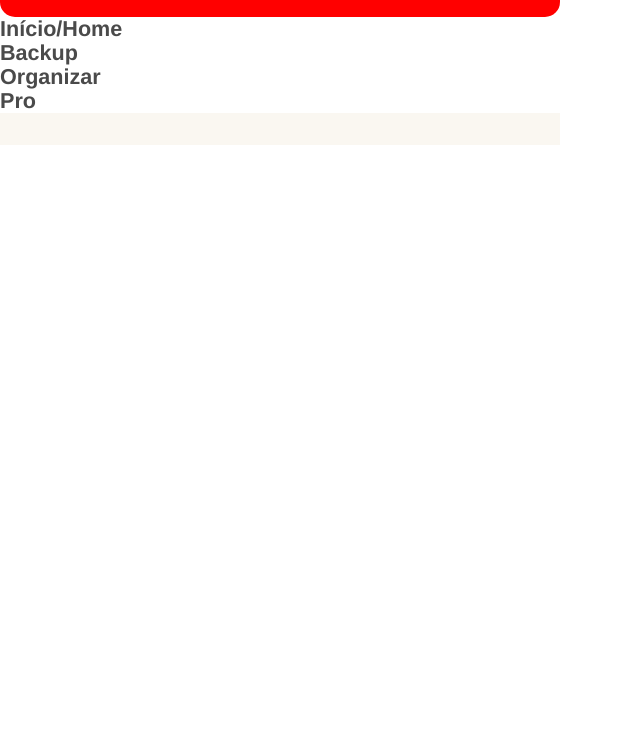
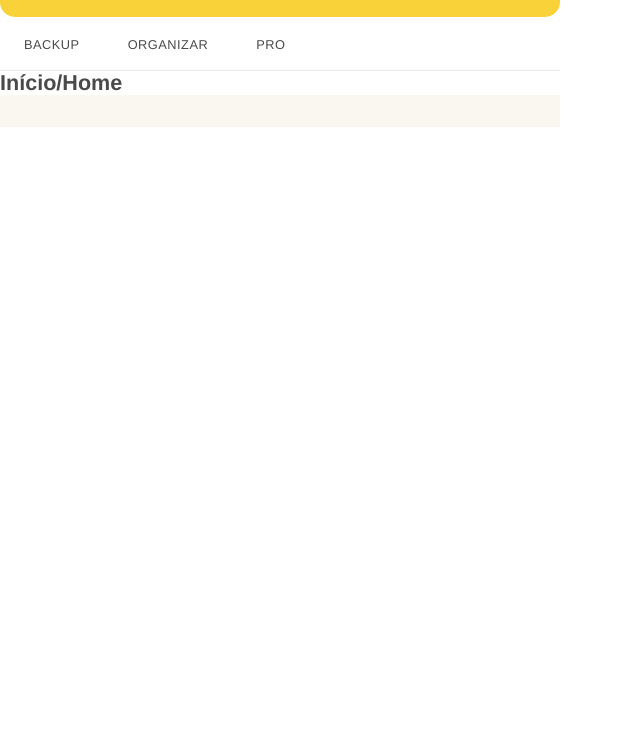
Before and after one commit to caio-venancio/bookmark-manager, a browser extension: page src/index.html in a window 1280 px wide. Shown: the part 55-800 px from the top of the page, without its empty margins (0-640 px from the left). Drawn offline with nearby package versions, Linux system fonts and the light colour scheme; files that its build step writes are made by us from their sources; files whose address does not match are found by name.

Commit message:
feat: Adicionar alternância de abas

```diff
--- a/package.json
+++ b/package.json
@@ -12,7 +12,7 @@
     "copy:manifest": "copyfiles -u 1 src/manifest.json dist/",
     "copy:images": "copyfiles -u 1 src/images/**/* dist/",
     "copy:html": "copyfiles -u 1 src/index.html dist/",
-    "build": "npm run build:ts && npm run build:sass && npm run copy:manifest && npm run copy:images",
+    "build": "npm run build:ts && npm run build:sass && npm run copy:manifest && npm run copy:images && npm run copy:html",
     "watch:ts": "tsc --watch",
     "watch:sass": "sass --watch src/styles/styles.scss dist/styles.css",
     "watch:html": "copyfiles -u 1 src/index.html dist/ --watch",
--- a/src/index.html
+++ b/src/index.html
@@ -11,22 +11,27 @@
         <h1 style="color:white; font-size: 1.5rem; font-weight: 600;">Bookmark Manager</h1>
     </header>
     <main>
-        <div class="tabs"></div>
+        <div class="tabs">
+            <div class="tab">Backup</div>
+            <div class="tab">Organizar</div>
+            <div class="tab">Pro</div>
+        </div>
         <div class="tab-items">
-            <div class="tab-item">
+            <div id="Home" class="tab-item">
                 <h2>Início/Home</h2>
             </div>
-            <div class="tab-item">
+            <div id="Backup" class="tab-item hidden">
                 <h2>Backup</h2>
             </div>
-            <div class="tab-item">
+            <div id="Organizar" class="tab-item hidden">
                 <h2>Organizar</h2>
             </div>
-            <div class="tab-item">
+            <div id="Pro" class="tab-item hidden">
                 <h2>Pro</h2>
             </div>
         </div>
     </main>
     <footer class="footer"></footer>
+    <script src="scripts/index.js"></script>
 </body>
 </html>
--- /dev/null
+++ b/src/scripts/backup.ts
@@ -0,0 +1,3 @@
+// função que faz backup
+
+// função que restaura backup
--- a/src/scripts/index.ts
+++ b/src/scripts/index.ts
@@ -0,0 +1,42 @@
+console.log("Iniciando 1")
+
+// Vou colocar classes?
+
+// Routing
+// Seletor do elemento com verificação de tipo
+const tabs = document.querySelector(".tabs") as HTMLElement | null;
+const tabItems = document.querySelector(".tab-items") as HTMLElement | null;
+const tabdict: { [key: number]: string } = {
+    0 : "Home",
+    1 : "Backup",
+    2 : "Organizar",
+    3 : "Pro"
+}
+
+if (tabs && tabItems) { // Verifica se ambos os elementos existem
+
+    // Itera sobre os elementos filhos de tabs
+    Array.from(tabs.children).forEach((tab, index) => {
+        const tabElement = tab as HTMLElement; // Tipagem explícita
+
+        tabElement.addEventListener("click", (event: MouseEvent) => {
+            console.log(`Tab ${index + 1} clicada!`, event.clientX);
+
+            Array.from(tabItems.children).forEach((tabItem, jndex) => {
+                const choiceTab = tabItem as HTMLElement
+
+                if(tabItem.id == tabdict[index+1]){ //fazer de acordo com o tabdict
+                    tabItem.classList.remove("hidden")
+                } else {
+                    tabItem.classList.add("hidden")
+                }
+
+            });
+        });
+    });
+} else {
+    if (!tabs) console.error("O elemento .tabs não foi encontrado.");
+    if (!tabItems) console.error("O elemento .tab-items não foi encontrado.");
+}
+
+console.log("Terminando 1")
--- /dev/null
+++ b/src/scripts/organize.ts
@@ -0,0 +1 @@
+// função que organiza
--- /dev/null
+++ b/src/scripts/pro.ts
@@ -0,0 +1,5 @@
+// cadastro
+
+// login
+
+// assinatura
--- a/src/styles/styles.scss
+++ b/src/styles/styles.scss
@@ -1,3 +1,7 @@
+// Aninhamento
+// A funcionalidade de aninhamento (nesting) no Sass permite organizar o código CSS de
+// forma hierárquica, tornando-o mais legível e manutenível.
+
 * {
     margin: 0;
     padding: 0;
@@ -6,9 +10,10 @@
 
 :root {
     --color-background: white;
-    --color-primary: red ;/*#F8D238; /*old color: #FFD700*/
+    --color-primary: #F8D238; /*old color: #FFD700*/
     --color-primary-lighten: #faf7f1;
     --color-text: #4a4a4a;
+    --color-border:#ebebeb;
 }
 
 .body-popup{
@@ -37,6 +42,23 @@
     /* box-shadow: 0px 10px 5px lightblue; */
 }
 
+.tabs {
+    align-items: center;
+    border-bottom: 1px solid var(--color-border);
+    background: var(--color-background);
+    display: flex;
+    font-size: .8rem;
+
+    .tab{
+        cursor: pointer;
+        letter-spacing: .5px;
+        padding: 1rem 1.5rem .8rem 1.5rem;
+        text-transform: uppercase;
+        white-space: nowrap;
+        position: relative;
+    }
+}
+
 .footer {
     background: var(--color-primary-lighten);
     bottom: 0;
```
Also changed, not shown: dist/index.html, dist/scripts/backup.js (added), dist/scripts/index.js, dist/scripts/organize.js (added), dist/scripts/pro.js (added), dist/styles.css, 2 other files.
